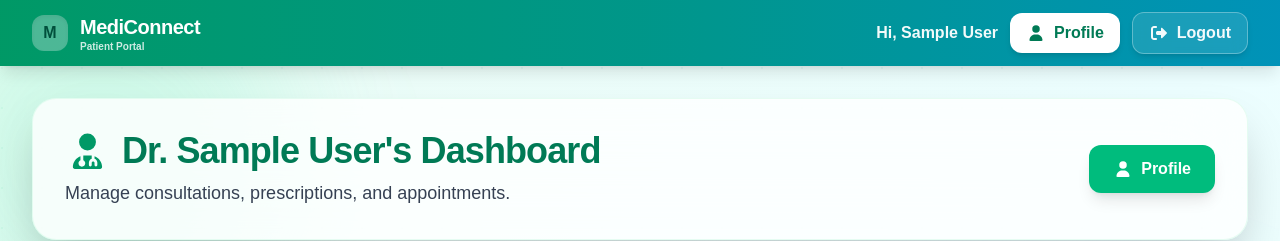
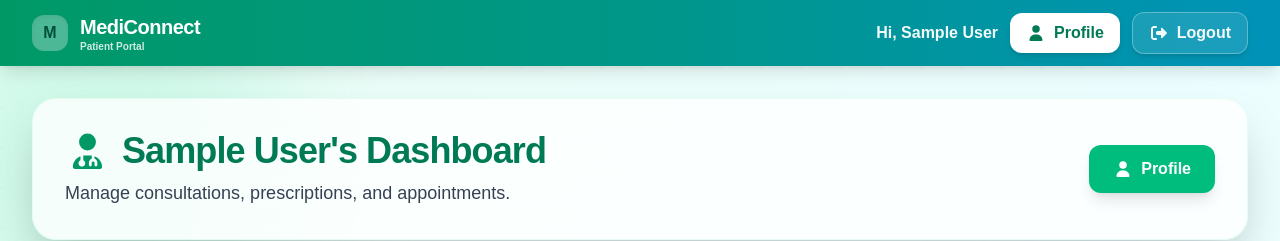
Before and after one commit to athulkdinu/Smart_Hospital, a React (Vite) app: page /doctor in a window 1280 px wide. Shown: the top 241 px of the page. Built offline with nearby package versions, Linux system fonts and the light colour scheme; no server answers; sample sign-in values are in the browser's storage.

Commit message:
feat: added <your feature>

```diff
--- a/src/pages/Doctor_Dashboard.jsx
+++ b/src/pages/Doctor_Dashboard.jsx
@@ -379,7 +379,7 @@ export default function DoctorDashboard() {
             <div>
               <h1 className="text-3xl sm:text-4xl font-extrabold text-emerald-700 tracking-tight flex items-center gap-3">
                 <FontAwesomeIcon icon={faUserDoctor} className="text-emerald-600" />
-                Dr. {doctorName}'s Dashboard
+                 {doctorName}'s Dashboard
               </h1>
               <p className="mt-2 text-lg text-gray-700">Manage consultations, prescriptions, and appointments.</p>
             </div>
```
